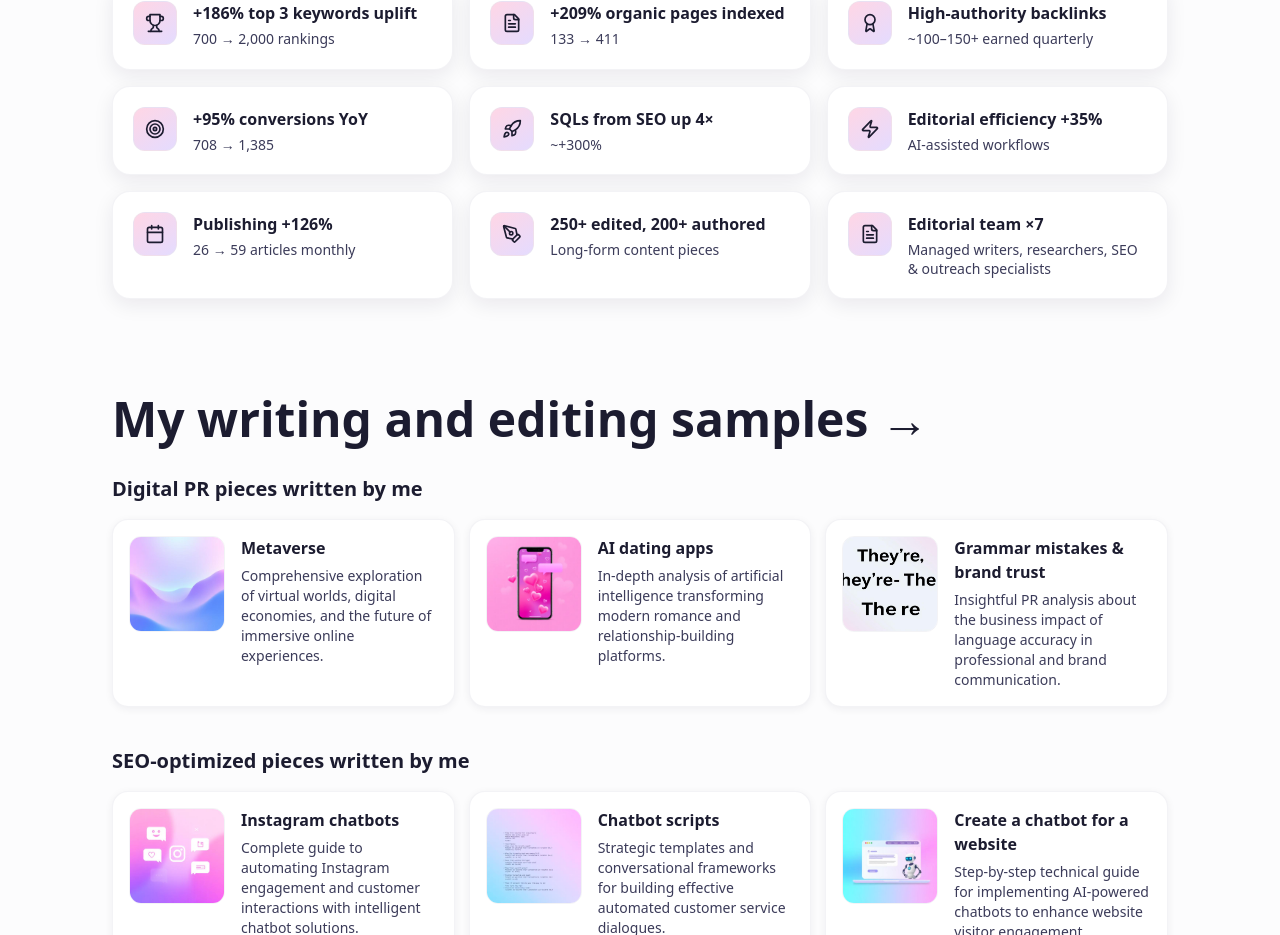
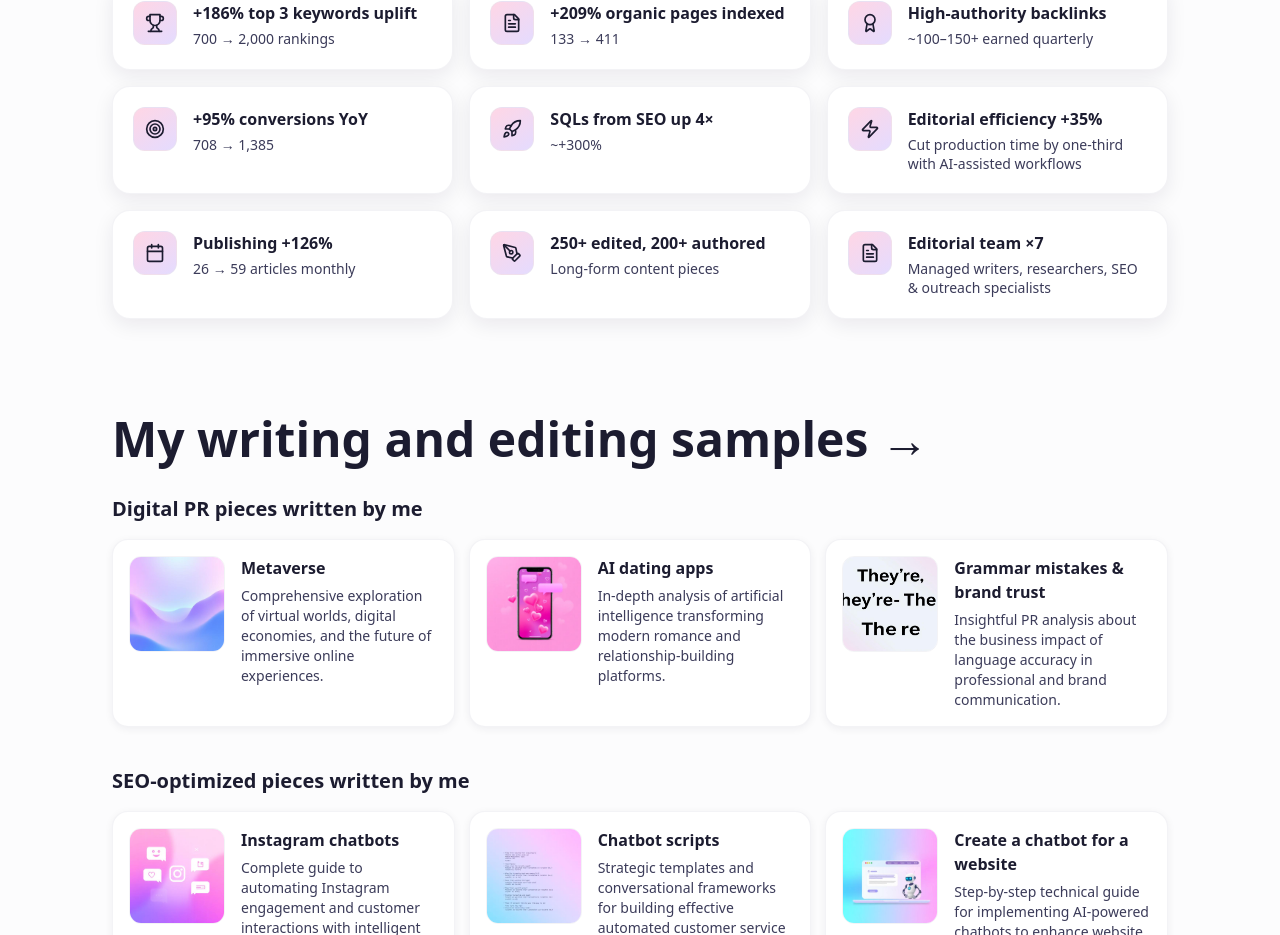
Before and after one commit to gosia-szaniawska/gosia-szaniawska-portfolio-c2155801, a React (Vite) app: page / in a window 1280 px wide. Shown: the part 2008-2943 px from the top of the page. Built offline with nearby package versions, Linux system fonts and the light colour scheme; the HTML template or start-up script is replaced by a standard one.

Commit message:
Update metric card text

```diff
--- a/src/pages/Index.tsx
+++ b/src/pages/Index.tsx
@@ -84,7 +84,7 @@ const Index = () => {
     {
       icon: Zap,
       title: "Editorial efficiency +35%",
-      description: "AI-assisted workflows",
+      description: "Cut production time by one-third with AI-assisted workflows",
     },
     {
       icon: Calendar,
```
